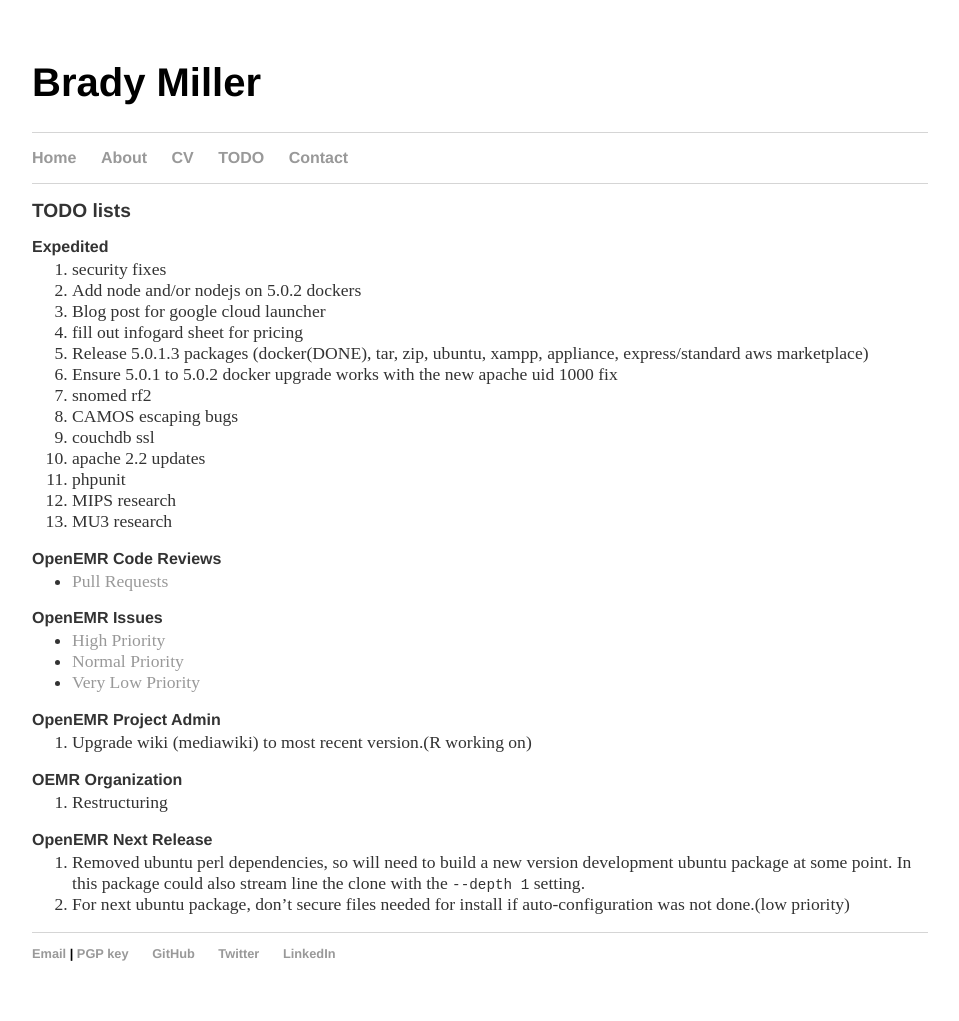
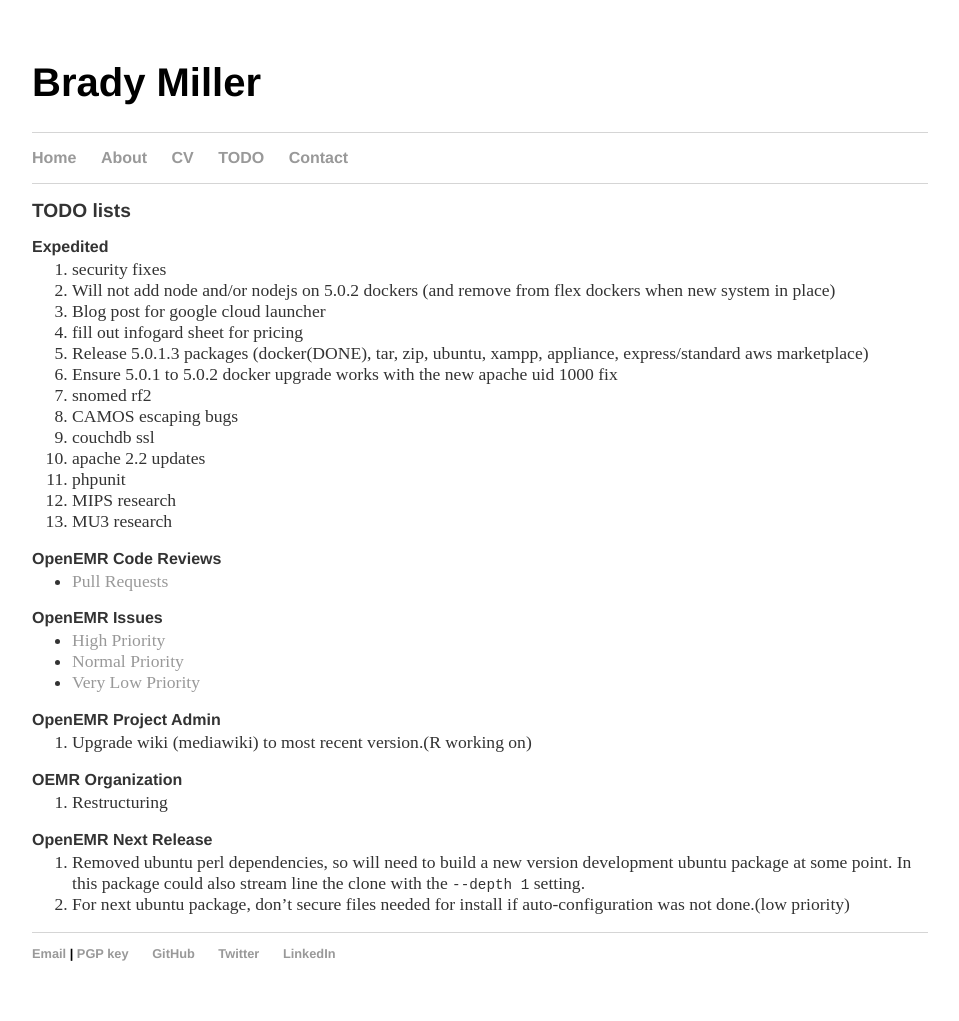
Before and after one commit to bradymiller/bradymiller.github.io, a Jekyll site: the page built from todo/index.md, in a window 1280 px wide. Shown: the whole page, without its empty margins (160-1119 px from the left). Built offline with Jekyll 4.4.1, drawn with Linux system fonts in a browser that asks for light colours; our own code applies the rules of GitHub Pages for plain Markdown files.

Commit message:
Update index.md

```diff
--- a/todo/index.md
+++ b/todo/index.md
@@ -5,7 +5,7 @@
 
 ### Expedited
 1. security fixes
-1. Add node and/or nodejs on 5.0.2 dockers
+1. Will not add node and/or nodejs on 5.0.2 dockers (and remove from flex dockers when new system in place)
 1. Blog post for google cloud launcher
 1. fill out infogard sheet for pricing
 1. Release 5.0.1.3 packages (docker(DONE), tar, zip, ubuntu, xampp, appliance, express/standard aws marketplace)
```
